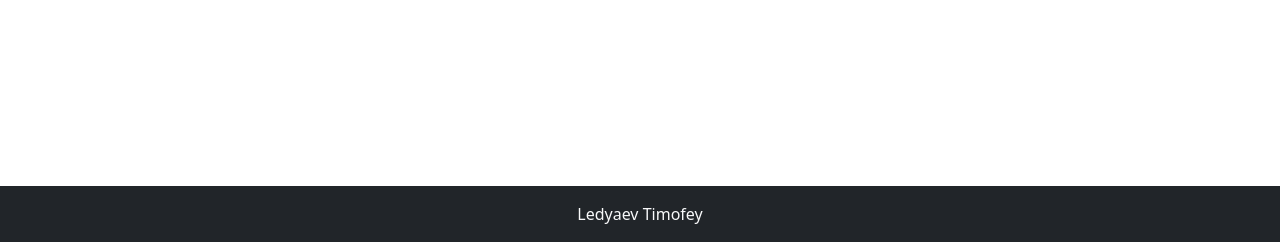
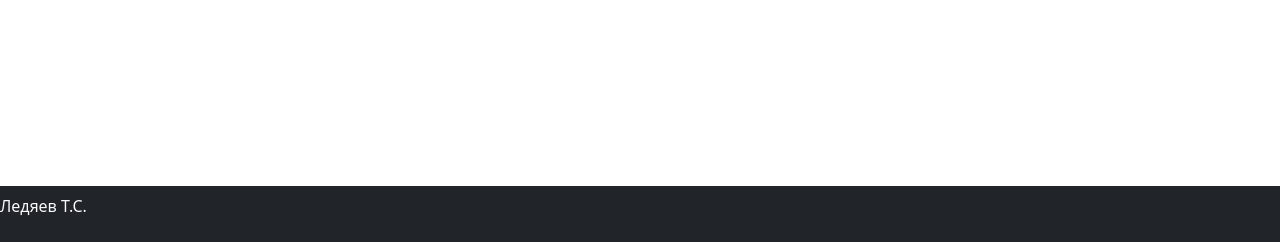
Before and after one commit to omletccblpom/appdev_labs_24, a Flask app: page / in a window 1280 px wide. Shown: the part 558-800 px from the top of the page. Run offline with Flask 2, Linux system fonts and the light colour scheme.

Commit message:
more lab2 changes

```diff
--- a/lab2/templates/base.html
+++ b/lab2/templates/base.html
@@ -50,10 +50,10 @@
         По умолчанию
         {% endblock %}
     </main>
-    <footer class="bg-dark text-light text-center">
-        <div class="p-3">
-            Ledyaev Timofey
-        </div>
+    <footer>
+        <div class="bg-dark py-2 text-light">
+            <p>Ледяев Т.С.</p>
+          </div>
     </footer>
     <script src="https://cdn.jsdelivr.net/npm/bootstrap@5.3.3/dist/js/bootstrap.bundle.min.js"
         integrity="sha384-YvpcrYf0tY3lHB60NNkmXc5s9fDVZLESaAA55NDzOxhy9GkcIdslK1eN7N6jIeHz"
```
